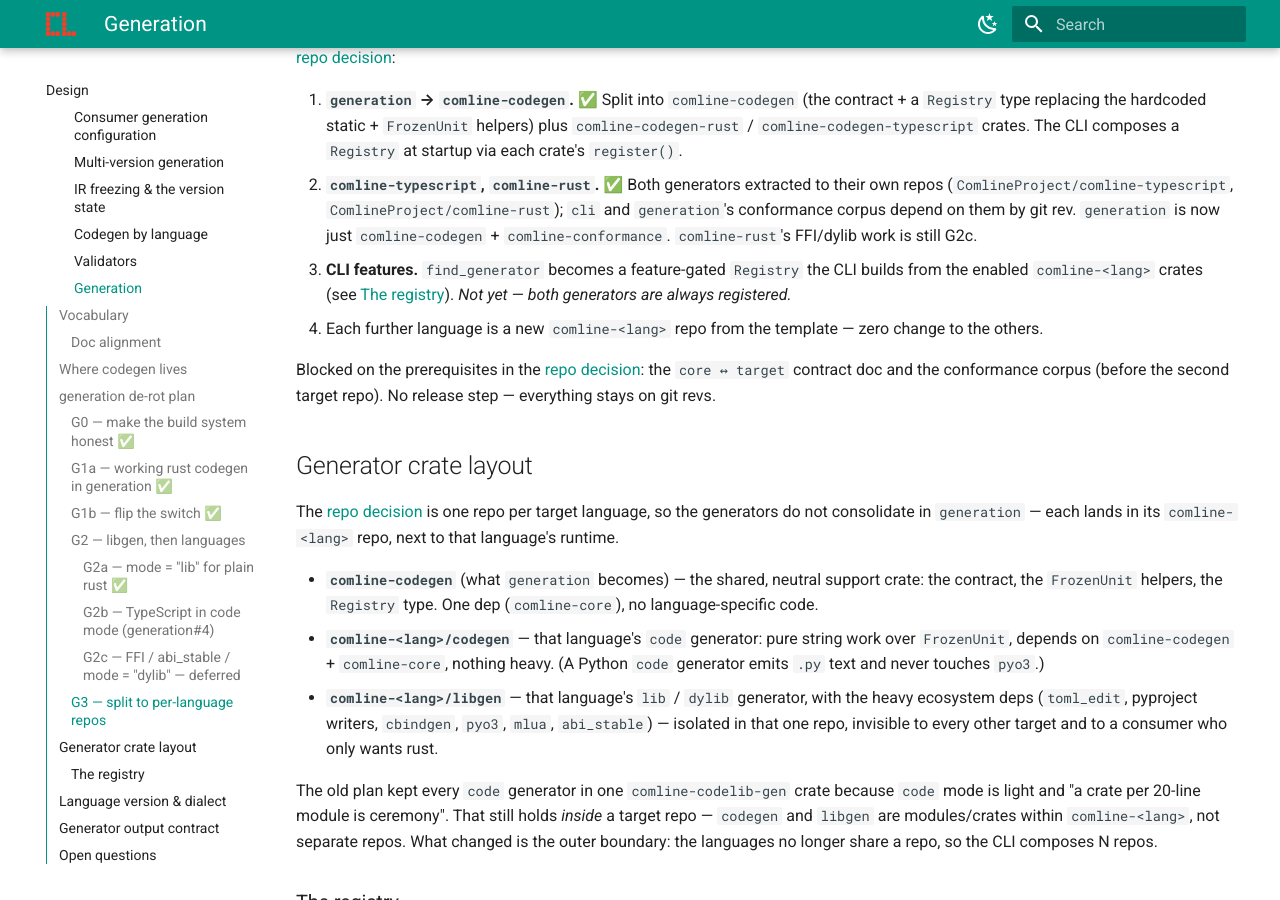
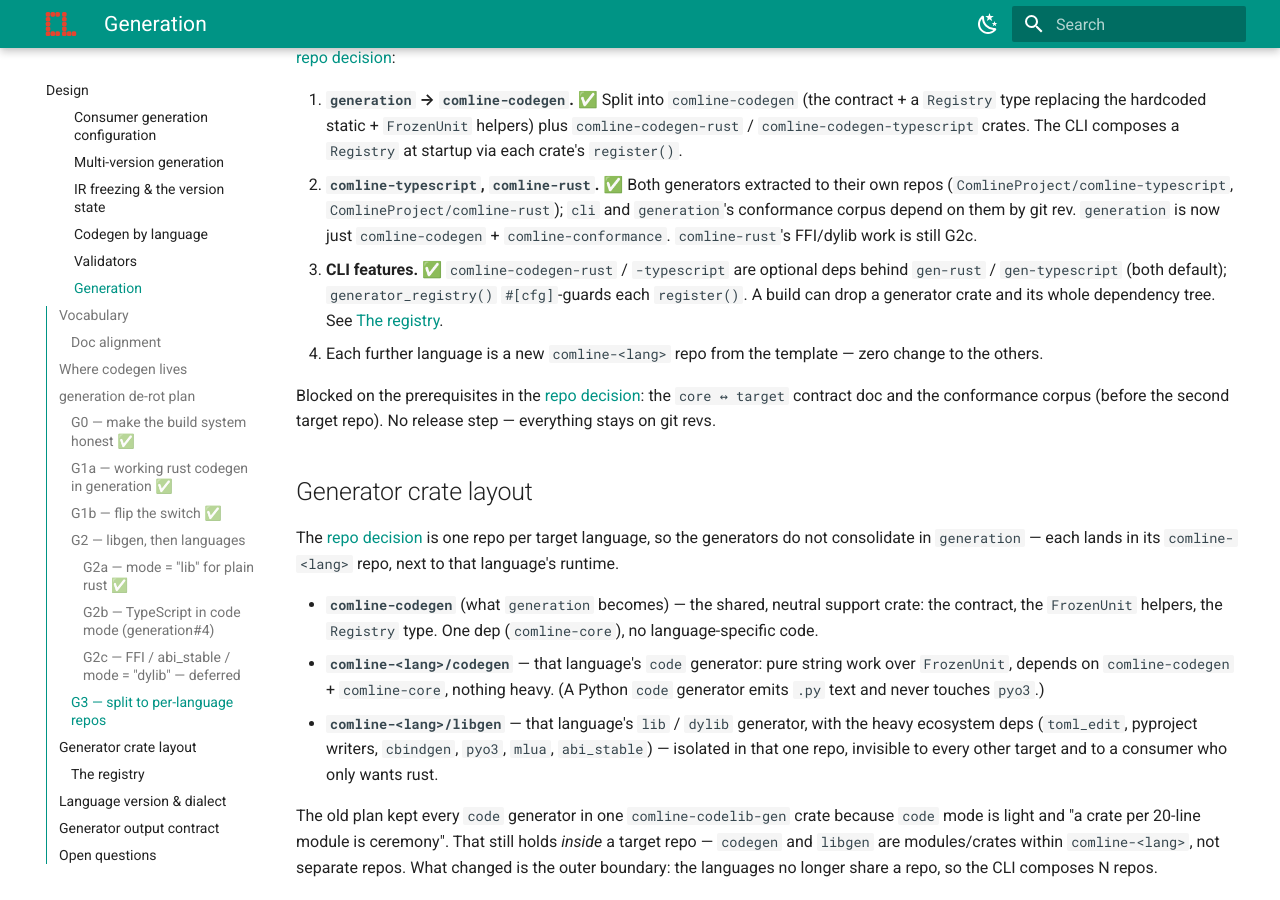
Before and after one commit to ComlineProject/docs, an MkDocs documentation site: the page built from docs/docs/design/generation.md, in a window 1280 px wide and 900 px high, scrolled down 4199 px. Built offline with MkDocs 1.6.1 and Material for MkDocs 9.7.7, drawn with Linux system fonts in a browser that asks for light colours; the version menu is left out.

Commit message:
docs(design): rollout step 6 done — CLI feature-gates the generator crates

```diff
--- a/docs/docs/design/generation.md
+++ b/docs/docs/design/generation.md
@@ -214,10 +214,10 @@ CLI-driven functions. G3 takes them the rest of the way, per the
    `ComlineProject/comline-rust`); `cli` and `generation`'s conformance corpus
    depend on them by git rev. `generation` is now just `comline-codegen` +
    `comline-conformance`. `comline-rust`'s FFI/dylib work is still G2c.
-3. **CLI features.** `find_generator` becomes a feature-gated `Registry` the CLI
-   builds from the enabled `comline-<lang>` crates (see
-   [The registry](#the-registry)). *Not yet — both generators are always
-   registered.*
+3. **CLI features.** ✅ `comline-codegen-rust` / `-typescript` are optional deps
+   behind `gen-rust` / `gen-typescript` (both default); `generator_registry()`
+   `#[cfg]`-guards each `register()`. A build can drop a generator crate and its
+   whole dependency tree. See [The registry](#the-registry).
 4. Each further language is a new `comline-<lang>` repo from the template — zero
    change to the others.
 
```
Also changed, not shown: docs/docs/design/runtime-repo-structure.md (+1 -1 lines).
